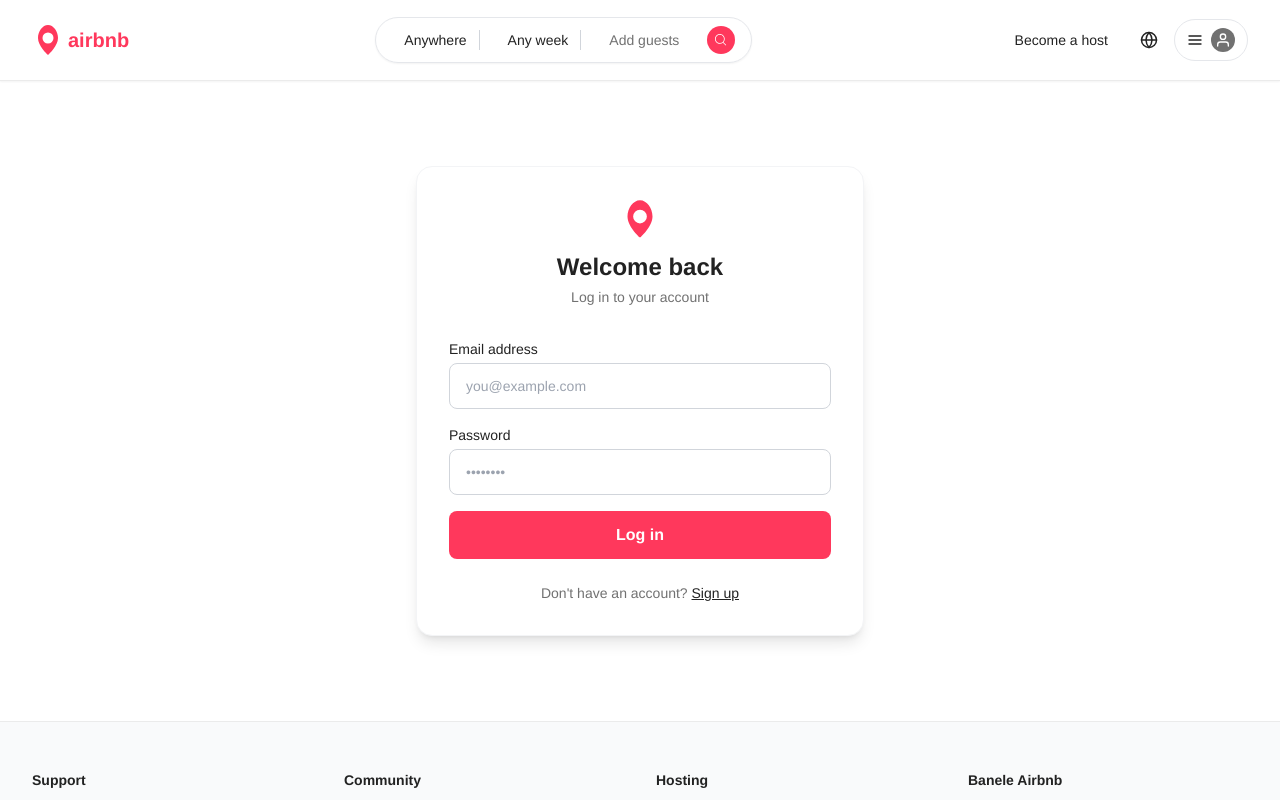
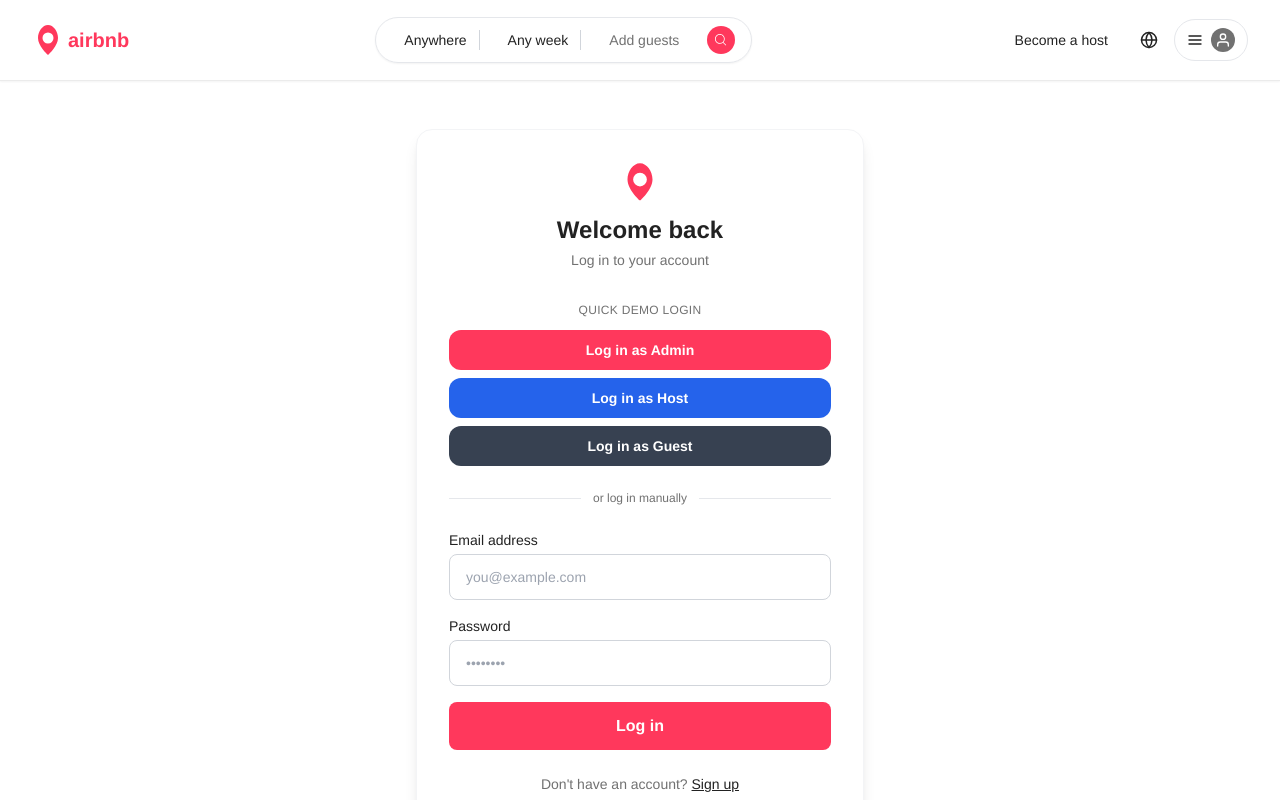
Before and after one commit to Banele1815/Banele-Airbnb, a React (Vite) app in the folder client/: page /login in a window 1280 px wide. Shown: the top 800 px of the page. Built offline with nearby package versions, Linux system fonts and the light colour scheme; no server answers.

Commit message:
added a Login as admin button to the main page

```diff
--- a/client/src/pages/Login.jsx
+++ b/client/src/pages/Login.jsx
@@ -1,6 +1,13 @@
 import { useState } from 'react'
 import { Link, useNavigate, useLocation } from 'react-router-dom'
 import { useAuth } from '../context/AuthContext'
+
+// Demo accounts for quick login
+const DEMO_ACCOUNTS = [
+  { label: 'Log in as Admin', email: 'admin@baneleairbnb.co.za', colour: 'bg-airbnb-red text-white hover:bg-red-600' },
+  { label: 'Log in as Host', email: 'host@baneleairbnb.co.za', colour: 'bg-blue-600 text-white hover:bg-blue-700' },
+  { label: 'Log in as Guest', email: 'guest@baneleairbnb.co.za', colour: 'bg-gray-700 text-white hover:bg-gray-800' },
+]
 
 export default function Login() {
   const { login } = useAuth()
@@ -21,10 +28,33 @@
     setError('')
     setLoading(true)
     try {
-      await login(formData.email, formData.password)
-      navigate(from, { replace: true })
+      const user = await login(formData.email, formData.password)
+      // Redirect admin straight to the dashboard
+      if (user.role === 'admin') {
+        navigate('/admin', { replace: true })
+      } else {
+        navigate(from, { replace: true })
+      }
     } catch (err) {
       setError(err.response?.data?.message || 'Login failed. Please check your credentials.')
+    } finally {
+      setLoading(false)
+    }
+  }
+
+  // One-click demo login
+  async function handleDemoLogin(email) {
+    setError('')
+    setLoading(true)
+    try {
+      const user = await login(email, 'password123')
+      if (user.role === 'admin') {
+        navigate('/admin', { replace: true })
+      } else {
+        navigate(from, { replace: true })
+      }
+    } catch (err) {
+      setError('Demo login failed. Make sure the seed script has been run.')
     } finally {
       setLoading(false)
     }
@@ -34,6 +64,7 @@
     <div className="min-h-[80vh] flex items-center justify-center px-4 py-12">
       <div className="w-full max-w-md">
         <div className="bg-white rounded-2xl shadow-lg border border-gray-100 p-8">
+
           {/* Header */}
           <div className="text-center mb-8">
             <svg viewBox="0 0 32 32" className="h-10 w-10 fill-airbnb-red mx-auto mb-3">
@@ -43,6 +74,34 @@
             <p className="text-airbnb-gray text-sm mt-1">Log in to your account</p>
           </div>
 
+          {/* Demo quick-login buttons */}
+          <div className="mb-6">
+            <p className="text-xs text-airbnb-gray font-medium uppercase tracking-wide mb-3 text-center">
+              Quick demo login
+            </p>
+            <div className="flex flex-col gap-2">
+              {DEMO_ACCOUNTS.map(({ label, email, colour }) => (
+                <button
+                  key={email}
+                  type="button"
+                  onClick={() => handleDemoLogin(email)}
+                  disabled={loading}
+                  className={`w-full py-2.5 rounded-xl text-sm font-semibold transition-colors disabled:opacity-50 ${colour}`}
+                >
+                  {label}
+                </button>
+              ))}
+            </div>
+          </div>
+
+          {/* Divider */}
+          <div className="flex items-center gap-3 mb-6">
+            <div className="flex-1 h-px bg-gray-200" />
+            <span className="text-xs text-airbnb-gray">or log in manually</span>
+            <div className="flex-1 h-px bg-gray-200" />
+          </div>
+
+          {/* Manual login form */}
           <form onSubmit={handleSubmit} className="space-y-4" noValidate>
             <div>
               <label htmlFor="email" className="block text-sm font-medium text-airbnb-dark mb-1">
@@ -94,6 +153,7 @@
               Sign up
             </Link>
           </div>
+
         </div>
       </div>
     </div>
```
